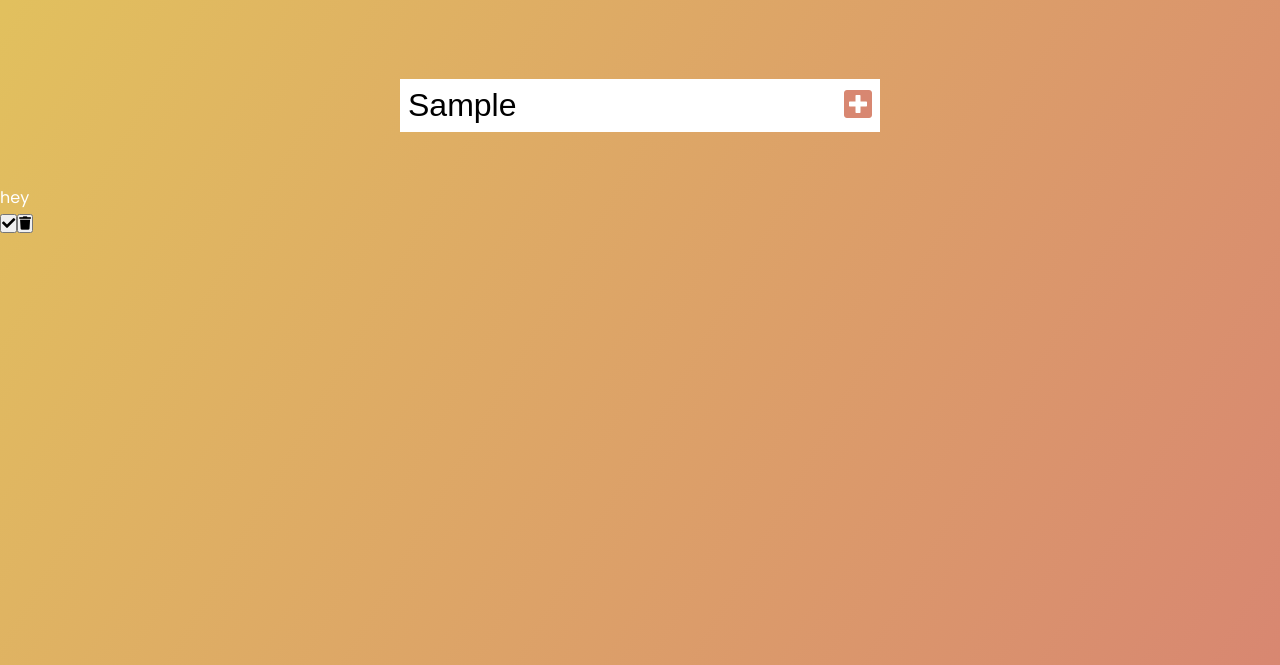
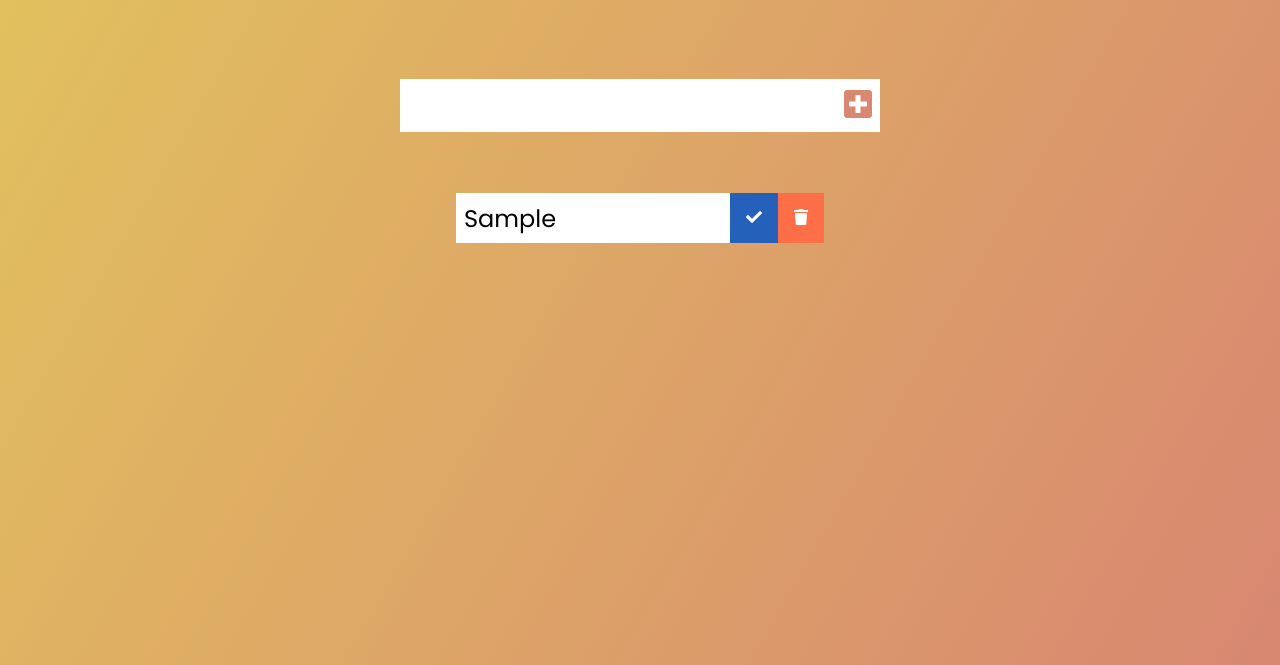
Before and after one commit to victor082/todo-list, a plain HTML site: page Index.html in a window 1280 px wide. Both pictures are taken after typing "Sample" into the empty fields and a click on the button 858 px from the left and 240 px from the top of the page. Shown: the part 135-800 px from the top of the page. Drawn offline with Linux system fonts and the light colour scheme.

Commit message:
implemented adding todo button

```diff
--- a/app.js
+++ b/app.js
@@ -19,22 +19,24 @@ function addTodo(event) {
 
     // Create Li
     const newTodo = document.createElement('li')
-    newTodo.innerText = 'hey'
+    newTodo.innerText = todoInput.value
     newTodo.classList.add('todo-item');
     todoDiv.appendChild(newTodo)
 
     // Check Mark button
     const completedButton = document.createElement('button')
     completedButton.innerHTML = '<i class="fas fa-check"> </i>'
-    completedButton.classList.add('completed-btn')
+    completedButton.classList.add('complete-btn')
     todoDiv.appendChild(completedButton)
 
     // Delete button
     const trashButton = document.createElement('button')
     trashButton.innerHTML = '<i class="fas fa-trash"> </i>'
-    trashButton.classList.add('completed-btn')
+    trashButton.classList.add('trash-btn')
     todoDiv.appendChild(trashButton)
 
     // Append to the list
     todoList.appendChild(todoDiv)
+    // Clear todo input value
+    todoInput.value = ""
 }
--- a/style.css
+++ b/style.css
@@ -42,3 +42,46 @@ form button:hover {
   background: #d88771;
   color: white;
 }
+
+.todo-container {
+  display: flex;
+  justify-content: center;
+  align-items: center;
+}
+
+.todo-list {
+  min-width: 30%;
+  list-style: none;
+}
+
+.todo {
+  margin: 0.5rem;
+  background: white;
+  color: black;
+  font-size: 1.5rem;
+  display: flex;
+  justify-content: space-between;
+  align-items: center;
+}
+
+.todo li {
+  flex: 1;
+}
+
+.trash-btn,
+.complete-btn {
+  background: #ff6f47;
+  color: white;
+  border: none;
+  padding: 1rem;
+  cursor: pointer;
+  font-size: 1rem;
+}
+
+.complete-btn {
+  background: rgb(37, 97, 187);
+}
+
+.todo-item {
+  padding: 0rem 0.5rem;
+}
```
